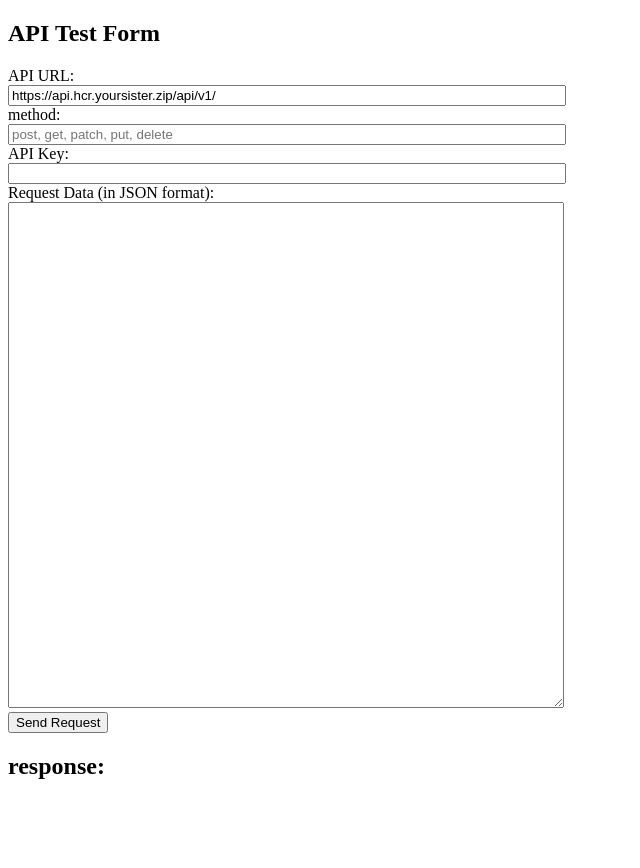
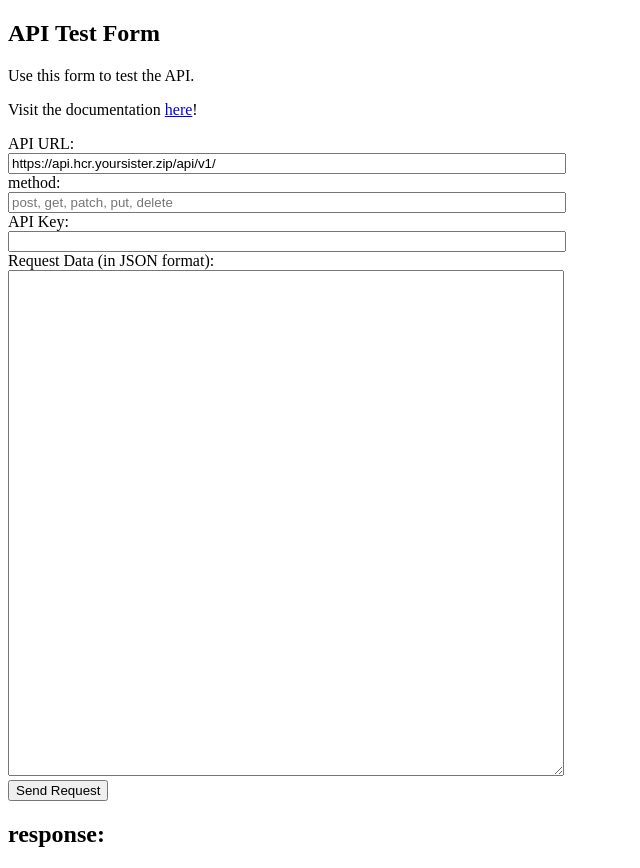
Before and after one commit to Hanz-Car-Rentals/hcr-api, a website: page public/pages/index.html in a window 1280 px wide. Shown: the whole page, without its empty margins (0-640 px from the left). Before the commit the page ends 800 px from the top, so only its background shows below. Drawn offline with Linux system fonts and the light colour scheme.

Commit message:
Add API links and form instructions

```diff
--- a/public/pages/index.html
+++ b/public/pages/index.html
@@ -7,6 +7,8 @@
     </head>
     <body>
         <h2>API Test Form</h2>
+        <p>Use this form to test the API.</p>
+        <p>Visit the documentation <a href="/docs/v1/">here</a>!</p>
         <form id="apiForm">
             <label for="apiURL">API URL:</label><br>
             <input type="text" id="apiURL" name="apiURL" value="https://api.hcr.yoursister.zip/api/v1/" placeholder="https://api.hcr.yoursister.zip/api/v1/users/add" style="width:550px"><br>
```
Also changed, not shown: public/pages/docs/docs.html (+1 -0 lines).
